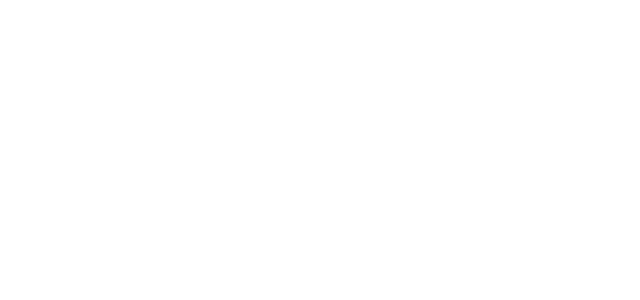
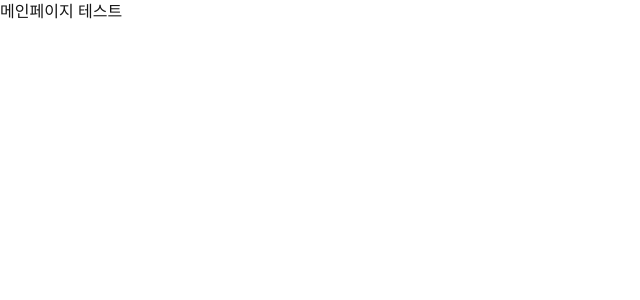
Before and after one commit to table-order/table-order, a Next.js app: page / in a window 1280 px wide. Shown: the top 300 px of the page, without its empty margins (0-640 px from the left). Built offline with nearby package versions, Linux system fonts and the light colour scheme.

Commit message:
test commit

```diff
--- a/app/page.tsx
+++ b/app/page.tsx
@@ -1,7 +1,7 @@
 export default function Home() {
   return (
     <div>
-      <main></main>
+      <main>메인페이지 테스트</main>
       <footer></footer>
     </div>
   );
```
